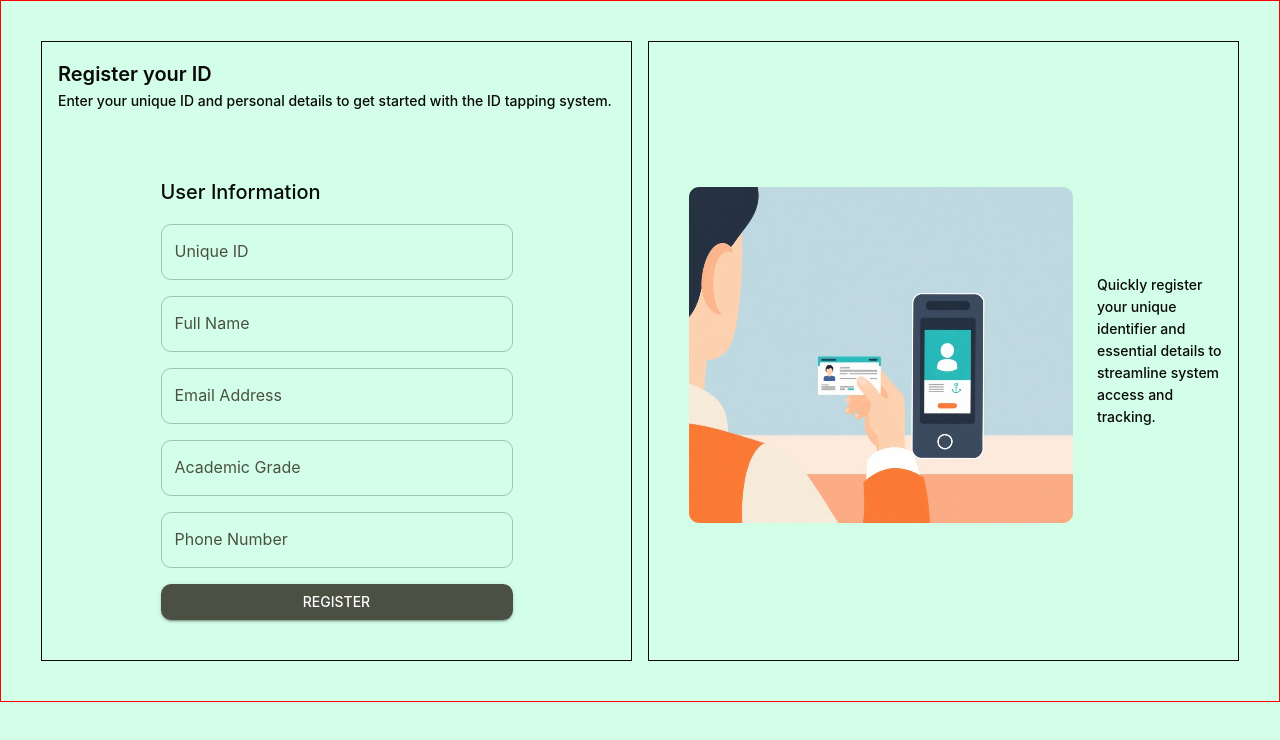
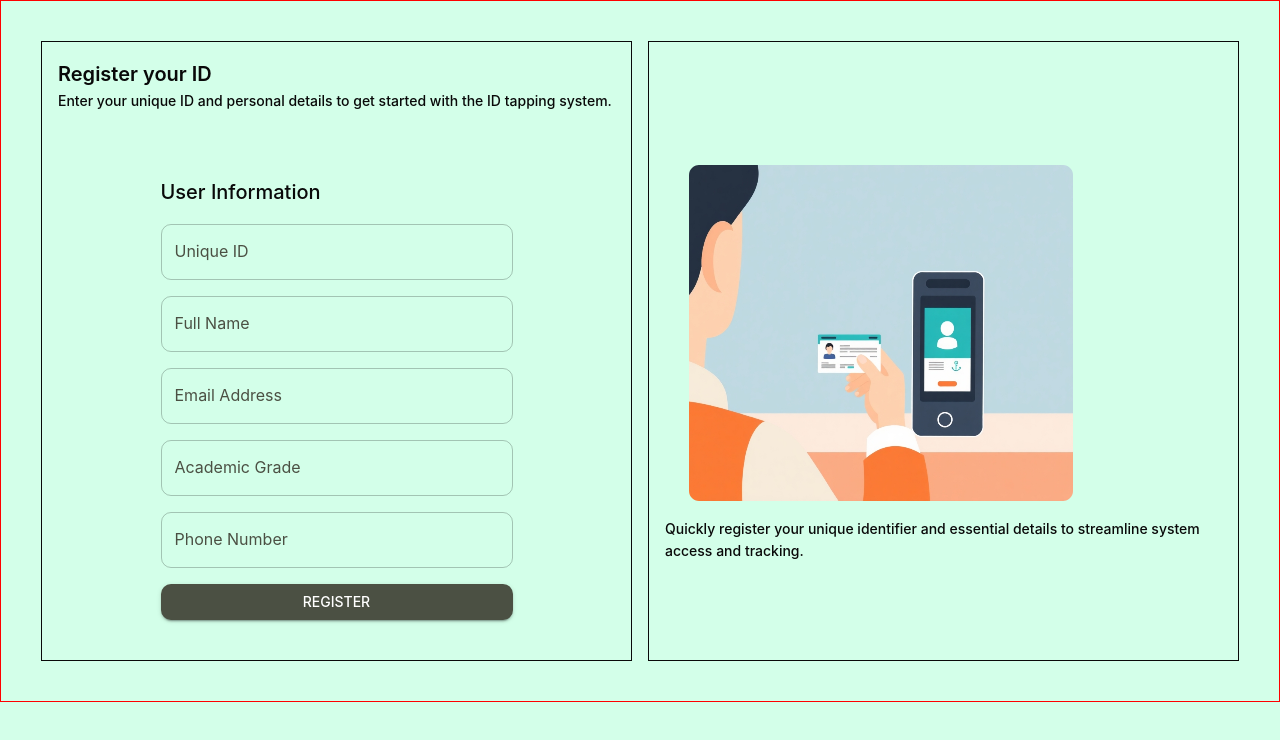
Before and after one commit to esamp001/id_tapping_system, a React (Create React App) app: page /register in a window 1280 px wide. Shown: the top 740 px of the page. Built offline with nearby package versions, Linux system fonts and the light colour scheme.

Commit message:
Auto commit: 10/27/2025, 3:55:30 PM

```diff
--- a/src/pages/Register.js
+++ b/src/pages/Register.js
@@ -51,6 +51,7 @@ const Register = () => {
                         alignItems: 'center',     // centers the image vertically if Box has height
                     }}
                 >
+                    <Box>
                         <img
                             src={RightImage}
                             alt="RightImage"
@@ -64,6 +65,7 @@ const Register = () => {
                     </Box>
                 </Box>
             </Box>
+        </Box>
     )
 }
 
```
Lines whose indentation alone changed are shown as unchanged.
